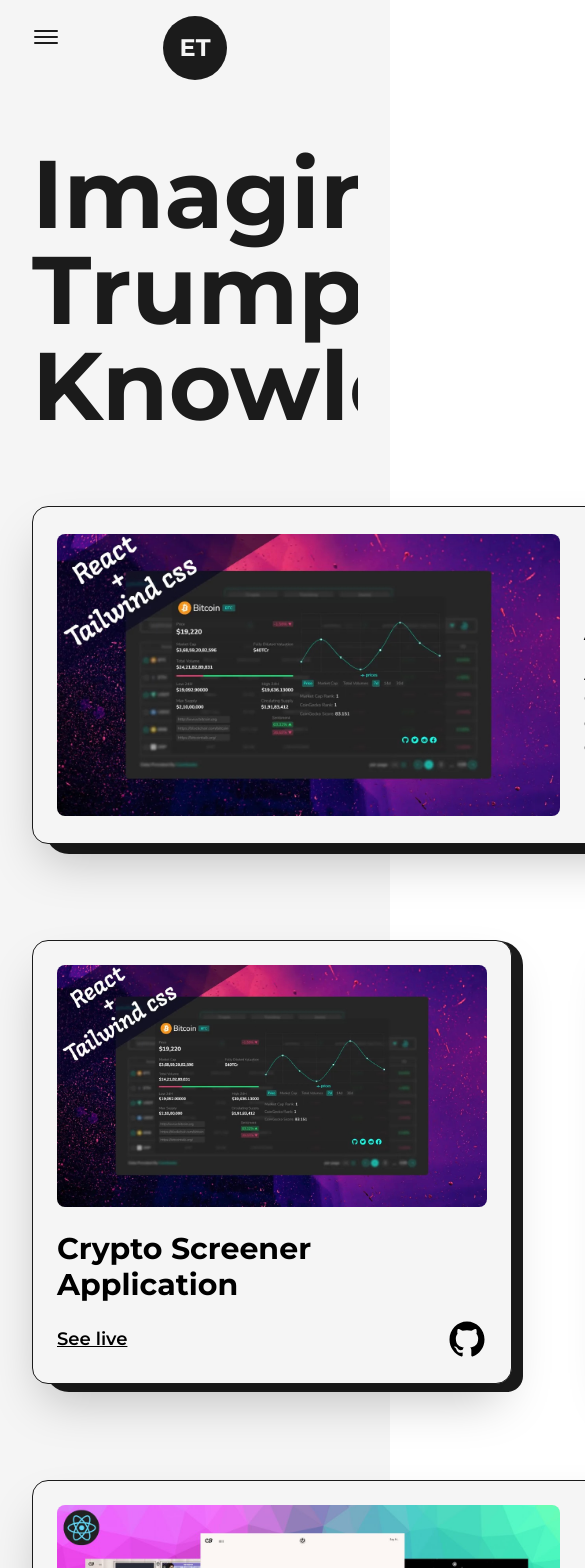
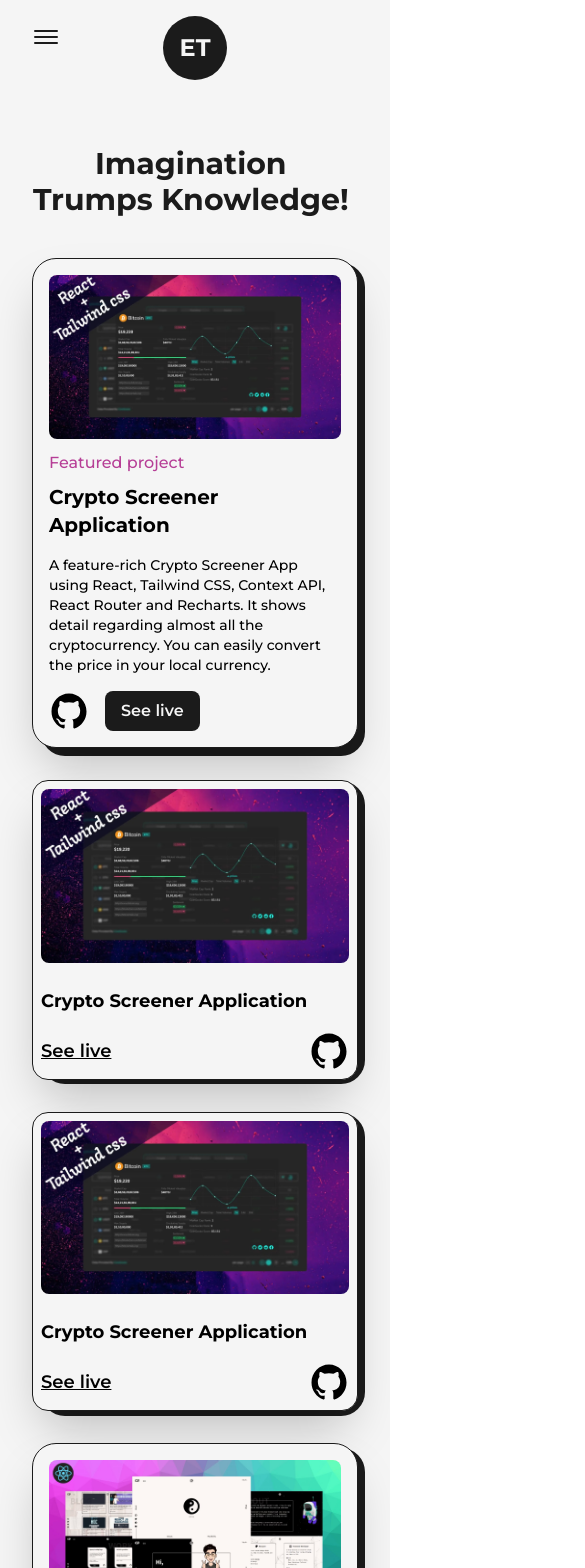
Before and after one commit to Tyronnosaurus/etiron-portfolio, a Next.js app: page /projects in a window 390 px wide. Shown: the top 1568 px of the page, 585 px wide, since content can reach past the window. Built offline with nearby package versions, Linux system fonts and the light colour scheme.

Commit message:
Made Projects responsive

```diff
--- a/src/pages/projects.js
+++ b/src/pages/projects.js
@@ -18,30 +18,48 @@ const FramerImage = motion(Image);
 const FeaturedProject = ({title, summary, img, link, github}) => {
 
     return(
-        <article className='w-full flex items-center justify-between border border-solid shadow-2xl p-6 relative rounded-2xl
-                          border-dark bg-light dark:border-light dark:bg-dark'>
+        <article className='w-full items-center justify-between border border-solid shadow-2xl relative
+                          border-dark bg-light dark:border-light dark:bg-dark
+                            flex flex-col xl:flex-row
+                            p-4 sm:p-8 xl:p-12
+                            rounded-3xl sm:rounded-2xl'>
 
             {/* Box shadow */}
-            <div className='absolute top-1 -right-3 -z-10 w-[100%] h-[102%] bg-dark dark:bg-light
-                            rounded-3xl rounded-br-2xl'/>
+            <div className='absolute top-1 -z-10 h-[101%] w-full bg-dark dark:bg-light
+                            -right-2 sm:-right-3
+                            rounded-[1.5rem] sm:rounded-3xl sm:rounded-br-2xl'/>
 
-            <Link href={link} target="_blank" className='w-1/2 cursor-pointer overflow-hidden rounded-lg'>
+            <Link href={link} target="_blank" className='cursor-pointer overflow-hidden rounded-lg
+                                                         w-full xl:w-1/2'>
                 <FramerImage src={img} alt={title} className='w-full h-auto'
                              whileHover={{scale:1.05}}
                              transition={{duration:0.1}}
                              priority sizes="(max-width:768px) 100vw, (max-width:1200px) 50vw, 50vw" />
             </Link>
 
-            <div className='w-1/2 flex flex-col items-start justify-between pl-6'>
-                <span className='text-primary dark:text-primaryDark font-medium text-xl'>Featured project</span>
+            <div className='flex flex-col items-start justify-between
+                            w-full xl:w-1/2
+                            pl-0 xl:pl-6
+                            pt-3 xl:pt-0'>
+                <span className='text-primary dark:text-primaryDark font-medium
+                                   text-md md:text-xl'>
+                    Featured project
+                </span>
                 <Link href={link} target='_blank' className='hover:underline underline-offset-2'>
-                    <h2 className='my-2 w-full text-left text-4xl font-bold'>{title}</h2>
+                    <h2 className='my-2 w-full text-left font-bold
+                                   text-xl md:text-4xl'>
+                        {title}
+                    </h2>
                 </Link>
-                <p className='my-2 font-medium'>{summary}</p>
+                <p className='my-2 font-medium text-sm md:text-lg'>{summary}</p>
 
                 <div className='mt-2 flex items-center'>
                     <Link href={github} target="_blank" className='w-10'> <GithubIcon/> </Link>
-                    <Link href={link} target="_blank" className='ml-4 rounded-lg bg-dark text-light dark:bg-light dark:text-dark p-2 px-6 text-lg font-semibold'> See live </Link>
+                    <Link href={link} target="_blank"
+                          className='ml-4 rounded-lg bg-dark text-light dark:bg-light dark:text-dark p-2 font-semibold
+                                     px-4 md:px-6  text-base md:text-lg'>
+                        See live
+                    </Link>
                 </div>
             </div>
 
@@ -52,12 +70,16 @@ const FeaturedProject = ({title, summary, img, link, github}) => {
 
 const Project = ({title, img, link, github}) => {
   return (
-    <article className='w-full flex flex-col items-center justify-center rounded-2xl border border-solid p-6 relative shadow-2xl
-                      border-dark bg-light dark:border-light dark:bg-dark'>
+    <article className='w-full items-center justify-center border border-solid relative shadow-2xl
+                      border-dark bg-light dark:border-light dark:bg-dark
+                        flex flex-col xl:flex-row
+                        p-2 sm:p-4 xl:p-6
+                        rounded-2xl sm:rounded-2xl'>
 
         {/* Box shadow */}
-        <div className='absolute top-0 -right-3 -z-10 w-[100%] h-[102%] bg-dark dark:bg-light
-                        rounded-3xl rounded-br-2xl'/>
+        <div className='absolute top-0 -z-10 w-[100%] h-[102%] bg-dark dark:bg-light
+                        -right-2 sm:-right-3
+                        rounded-[1.5rem] sm:rounded-3xl sm:rounded-br-2xl'/>
 
         <Link href={link} target="_blank" className='w-full cursor-pointer overflow-hidden rounded-lg'>
             <FramerImage src={img} alt={title} className='w-full h-auto'
@@ -65,9 +87,13 @@ const Project = ({title, img, link, github}) => {
                          transition={{duration:0.1}} />
         </Link>
 
-        <div className='w-full flex flex-col items-start justify-between mt-4'>
+        <div className='w-full flex flex-col items-start justify-between mt-4
+                        pl-0 xl:pl-6'>
             <Link href={link} target='_blank' className='hover:underline underline-offset-2'>
-                <h2 className='my-2 w-full text-left text-3xl font-bold'>{title}</h2>
+                <h2 className='my-2 w-full text-left font-bold
+                               text-lg md:text-3xl'>
+                    {title}
+                </h2>
             </Link>
 
             <div className='w-full mt-2 flex items-center justify-between'>
@@ -88,15 +114,19 @@ const projects = () => {
     <>
         <Head>
             <title>Eduard Tiron | Projects Page</title>
-            <meta name="" content=""/>
+            <meta name="Projects Page" content="Portfolio of my professional and personal projects"/>
         </Head>
 
         <main className='mb-16 flex flex-col items-center justify-center dark:text-light'>
             <Layout className='pt-16'>
-                <AnimatedText text="Imagination Trumps Knowledge!" className='mb-16'/>
+                <AnimatedText text="Imagination Trumps Knowledge!"
+                              className='mb-8 md:mb-16
+                                         !text-3xl md:!text-5xl lg:!text-6xl'/>
 
-                <div className='grid grid-cols-12 gap-24'>
-                    <div className='col-span-12'>
+                <div className='grid grid-cols-6 md:grid-cols-12
+                                gap-x-8 lg:gap-x-16
+                                gap-y-8 md:gap-y-16 2xl:gap-y-28'>
+                    <div className='col-span-6 md:col-span-12'>
                         <FeaturedProject title="Crypto Screener Application"
                                          summary="A feature-rich Crypto Screener App using React, Tailwind CSS, Context API, React Router and Recharts.
                                                   It shows detail regarding almost all the cryptocurrency. You can easily convert the price in your
@@ -118,7 +148,7 @@ const projects = () => {
                                  link="/"
                                  github="/"/>
                     </div>
-                    <div className='col-span-12'>
+                    <div className='col-span-6 md:col-span-12'>
                         <FeaturedProject title="React Portfolio Website"
                                          summary="A professional portfolio website using React JS, Framer-motion, and Styled-components. It has smooth
                                                   page transitions, cool background effects, unique design and it is mobile responsive."
```
